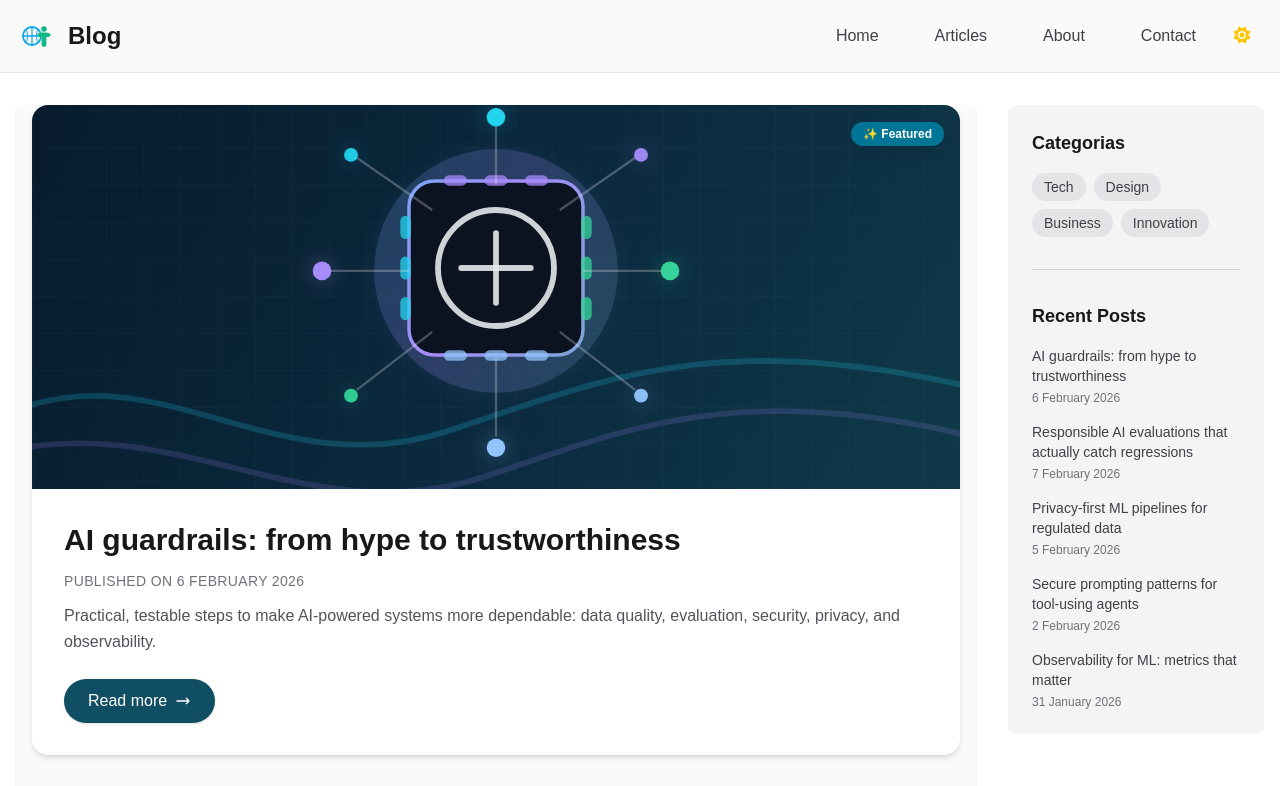
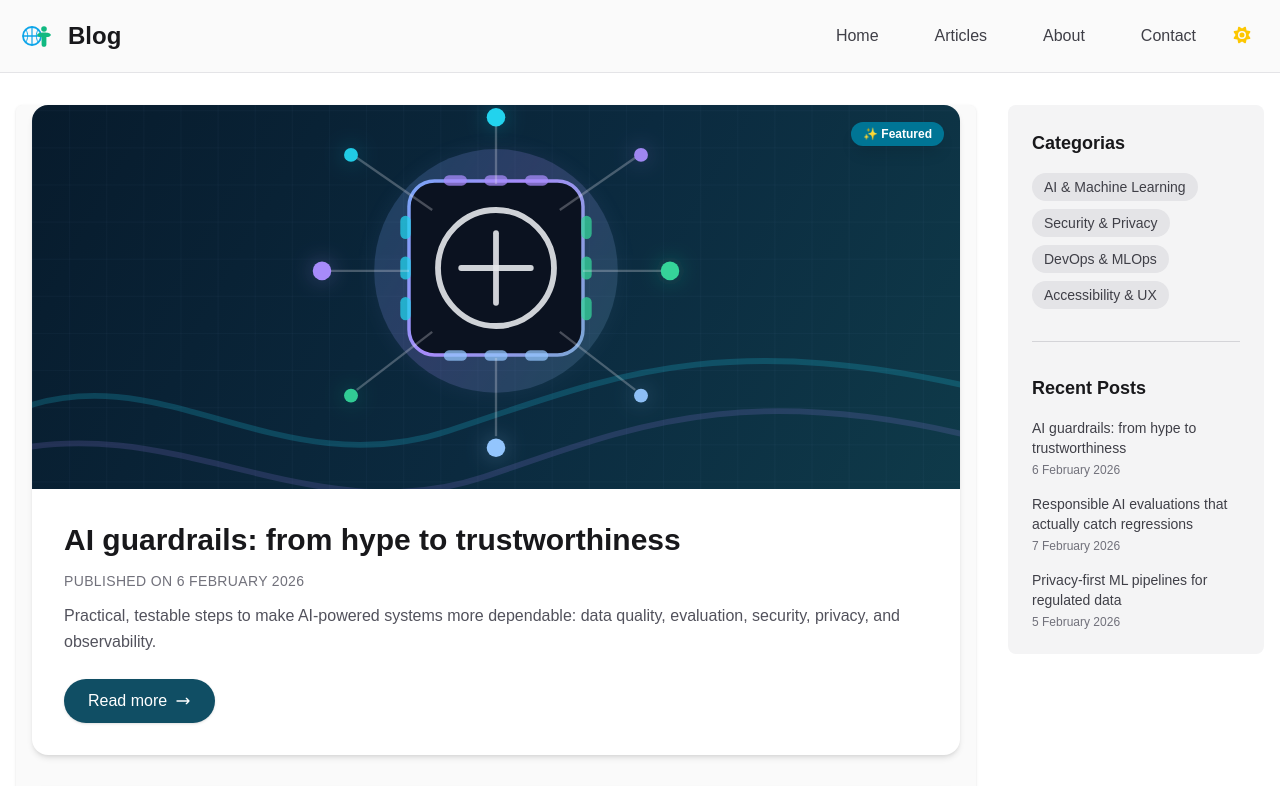
Before and after one commit to patriciasegantine/a11y-blog-project, a Next.js app: page / in a window 1280 px wide. Shown: the top 786 px of the page. Built offline with nearby package versions, Linux system fonts and the light colour scheme.

Commit message:
feat: implement category management with CategoryList and useCategories hook

```diff
--- a/src/components/sections/Aside.tsx
+++ b/src/components/sections/Aside.tsx
@@ -3,15 +3,17 @@
 import CategoryList from "./CategoryList";
 import RecentPosts from "./RecentPosts";
 import {usePosts} from "@/contexts/PostsContext";
+import {useCategories} from "@/hooks/useCategories";
 
 export default function Aside() {
     const {getRecentPosts, loading} = usePosts();
-    const recentPosts = getRecentPosts(5);
+    const {categories} = useCategories();
+    const recentPosts = getRecentPosts(3);
 
     return (
         <aside
             className="w-full md:w-64 bg-zinc-100 dark:bg-zinc-800 p-6 rounded-lg md:sticky md:top-8 md:self-start flex flex-col gap-8">
-            <CategoryList categories={["Tech", "Design", "Business", "Innovation"]}/>
+            <CategoryList categories={categories}/>
 
             <hr className="border-zinc-300 dark:border-zinc-600"/>
 
--- a/src/components/sections/CategoryList.tsx
+++ b/src/components/sections/CategoryList.tsx
@@ -1,6 +1,9 @@
+import Link from "next/link";
+import {Category, categoryLabels} from "@/types/category";
+
 type CategoryListProps = {
     title?: string;
-    categories: string[];
+    categories: Category[];
 };
 
 export default function CategoryList({title = "Categorias", categories}: CategoryListProps) {
@@ -14,12 +17,12 @@ export default function CategoryList({title = "Categorias", categories}: Categor
                 <ul className="flex flex-wrap gap-2">
                     {categories.map((category) => (
                         <li key={category}>
-                            <a
-                                href="#"
-                                className="block bg-zinc-200 dark:bg-zinc-700 text-zinc-700 dark:text-zinc-300 px-3 py-1 rounded-full text-sm font-medium hover:bg-cyan-700 hover:text-white dark:hover:bg-cyan-00 dark:hover:text-white transition"
+                            <Link
+                                href={`/posts/category/${encodeURIComponent(category)}`}
+                                className="block bg-zinc-200 dark:bg-zinc-700 text-zinc-700 dark:text-zinc-300 px-3 py-1 rounded-full text-sm font-medium hover:bg-cyan-700 hover:text-white dark:hover:bg-cyan-600 dark:hover:text-white transition"
                             >
-                                {category}
-                            </a>
+                                {categoryLabels[category]}
+                            </Link>
                         </li>
                     ))}
                 </ul>
--- /dev/null
+++ b/src/hooks/useCategories.ts
@@ -0,0 +1,11 @@
+import {Category} from "@/types/category";
+
+export function useCategories() {
+    const categories = Object.values(Category);
+
+    return {
+        categories,
+        loading: false,
+        error: null
+    };
+}
--- /dev/null
+++ b/src/types/category.ts
@@ -0,0 +1,13 @@
+export enum Category {
+    AI_ML = "AI & Machine Learning",
+    SECURITY_PRIVACY = "Security & Privacy",
+    DEVOPS_MLOPS = "DevOps & MLOps",
+    ACCESSIBILITY_UX = "Accessibility & UX",
+}
+
+export const categoryLabels: Record<Category, string> = {
+    [Category.AI_ML]: "AI & Machine Learning",
+    [Category.SECURITY_PRIVACY]: "Security & Privacy",
+    [Category.DEVOPS_MLOPS]: "DevOps & MLOps",
+    [Category.ACCESSIBILITY_UX]: "Accessibility & UX",
+};
```
